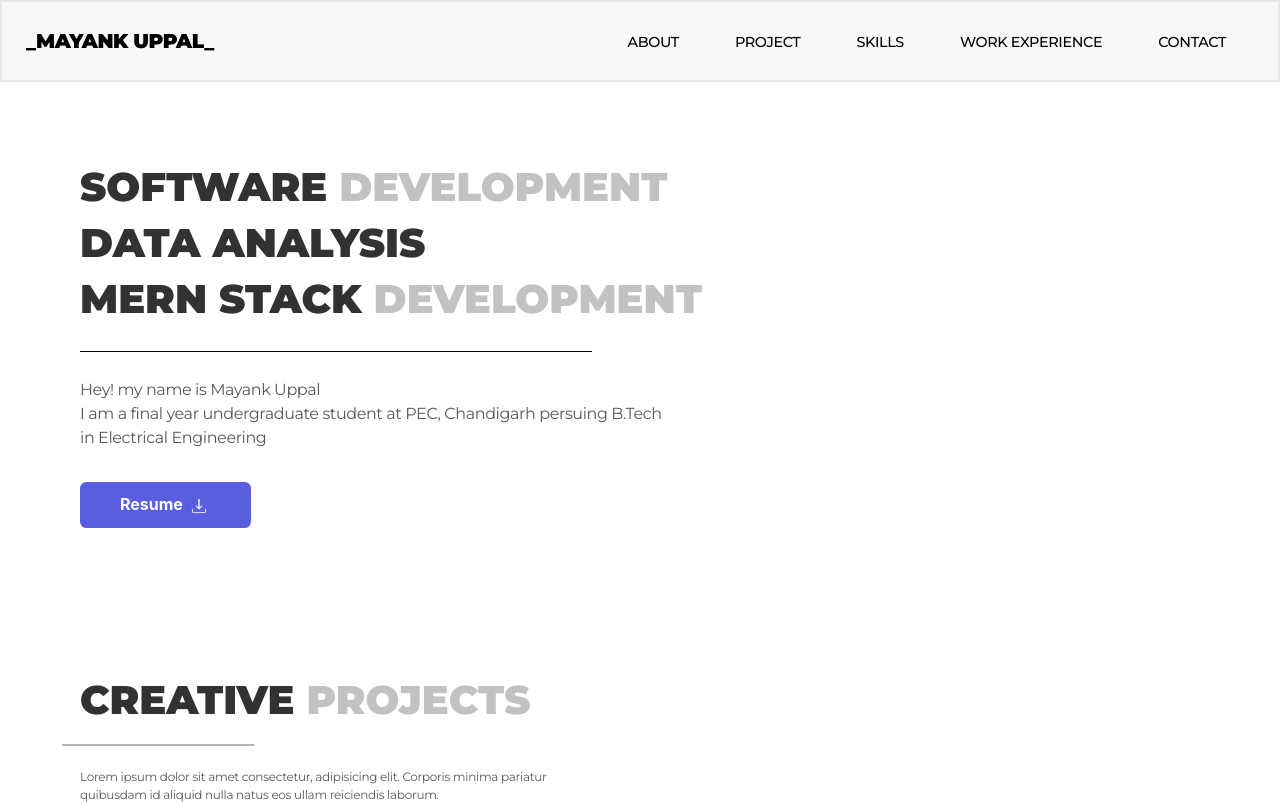
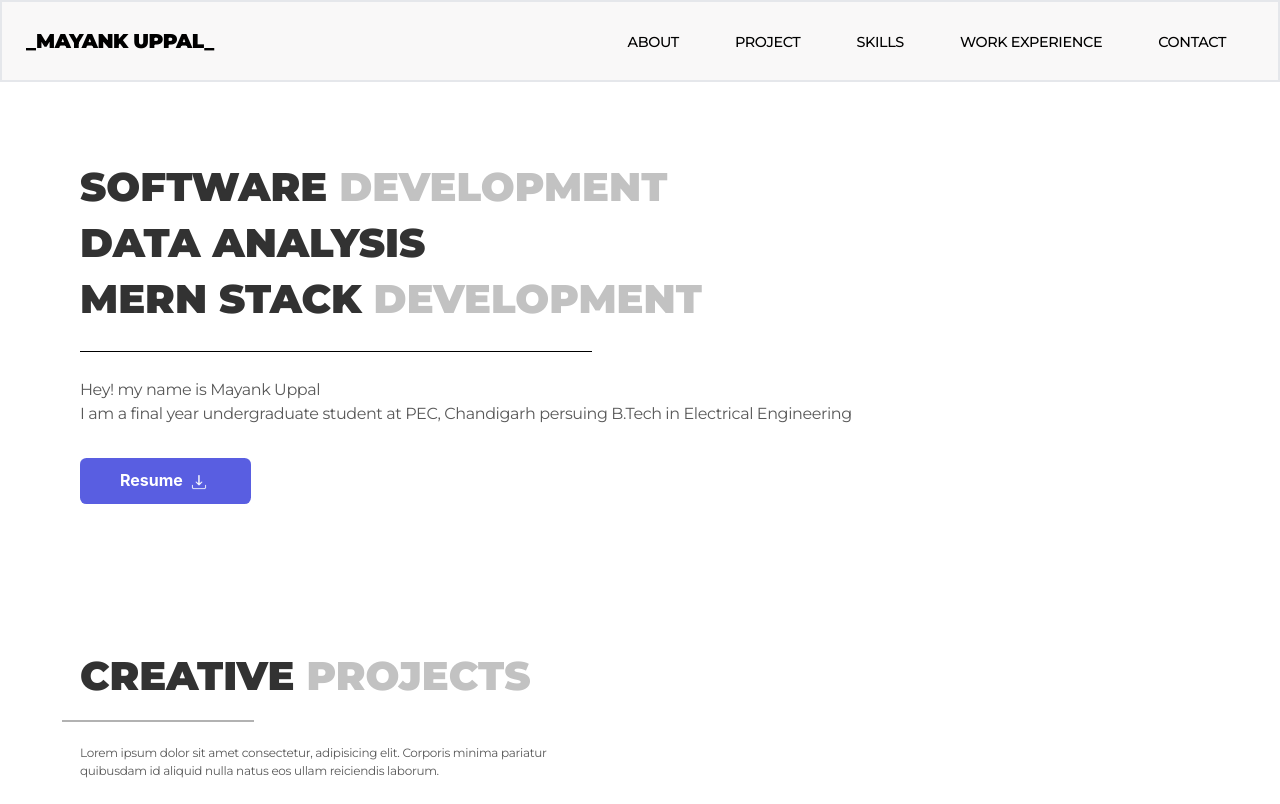
Before and after one commit to kshitijjj/Portfolio_v_1.1, a React (Create React App) app: page / in a window 1280 px wide. Shown: the top 804 px of the page. Built offline with nearby package versions, Linux system fonts and the light colour scheme.

Commit message:
updated home component

```diff
--- a/src/Components/Home.jsx
+++ b/src/Components/Home.jsx
@@ -20,8 +20,7 @@ const Home = () => {
             {/* Sub Heading */}
             <div className=' pl-[1.6rem] pt-[1rem] md:pl-[5rem] md:pt-[1.6rem]  '>
                 <p className=' text-[0.75rem] md:text-[1rem] font-montserrat tracking-tight opacity-65'>Hey! my name is Mayank Uppal</p>
-                <p className=" text-[0.75rem] md:text-[1rem] font-montserrat tracking-tight opacity-65">I am a final year undergraduate student at PEC, Chandigarh persuing B.Tech </p>
-                <p className=" text-[0.75rem] md:text-[1rem] font-montserrat tracking-tight opacity-65">in Electrical Engineering</p>
+                <p className=" text-[0.75rem] md:text-[1rem] font-montserrat tracking-tight opacity-65">I am a final year undergraduate student at PEC, Chandigarh persuing B.Tech in Electrical Engineering </p>
             </div>
 
             {/* Button */}
```
